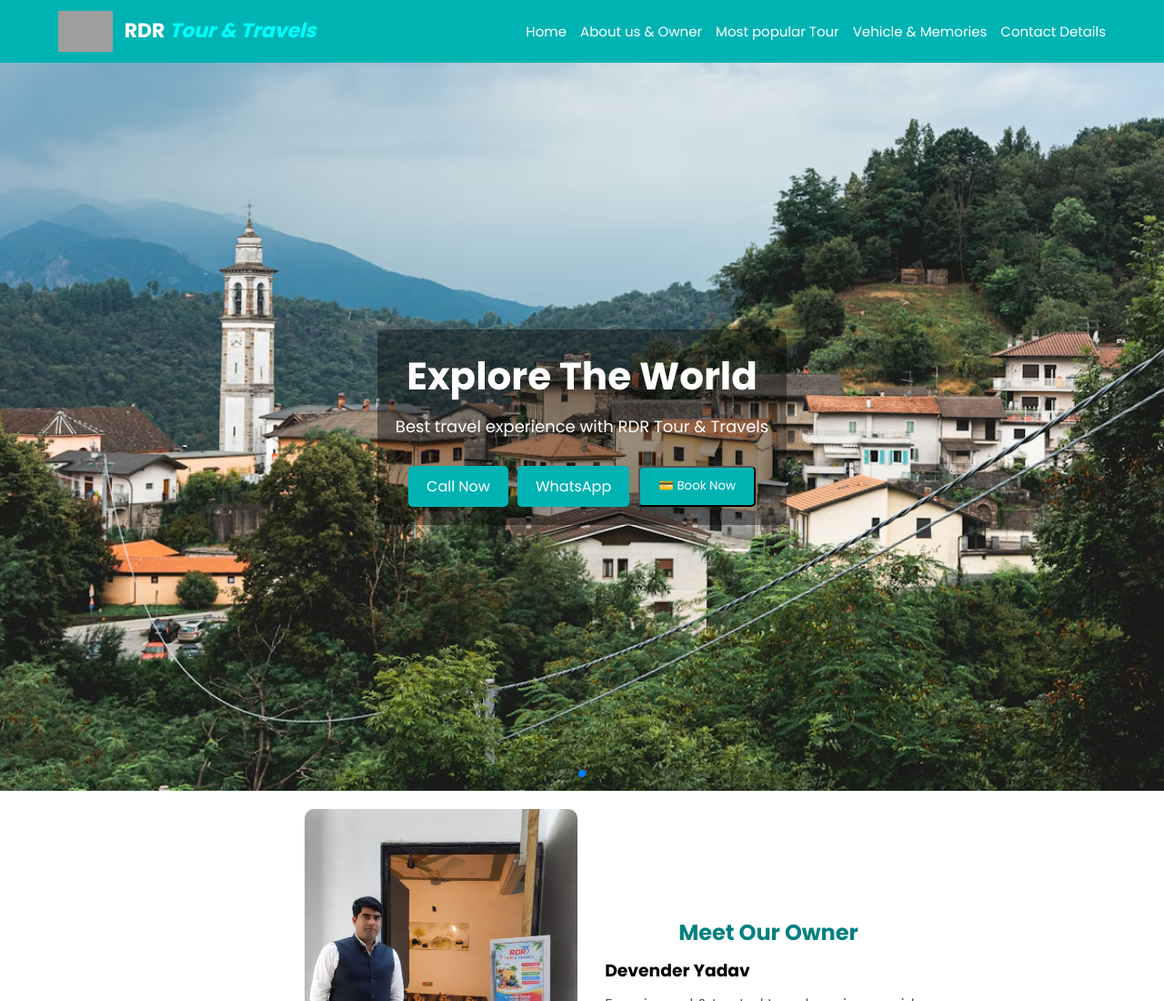
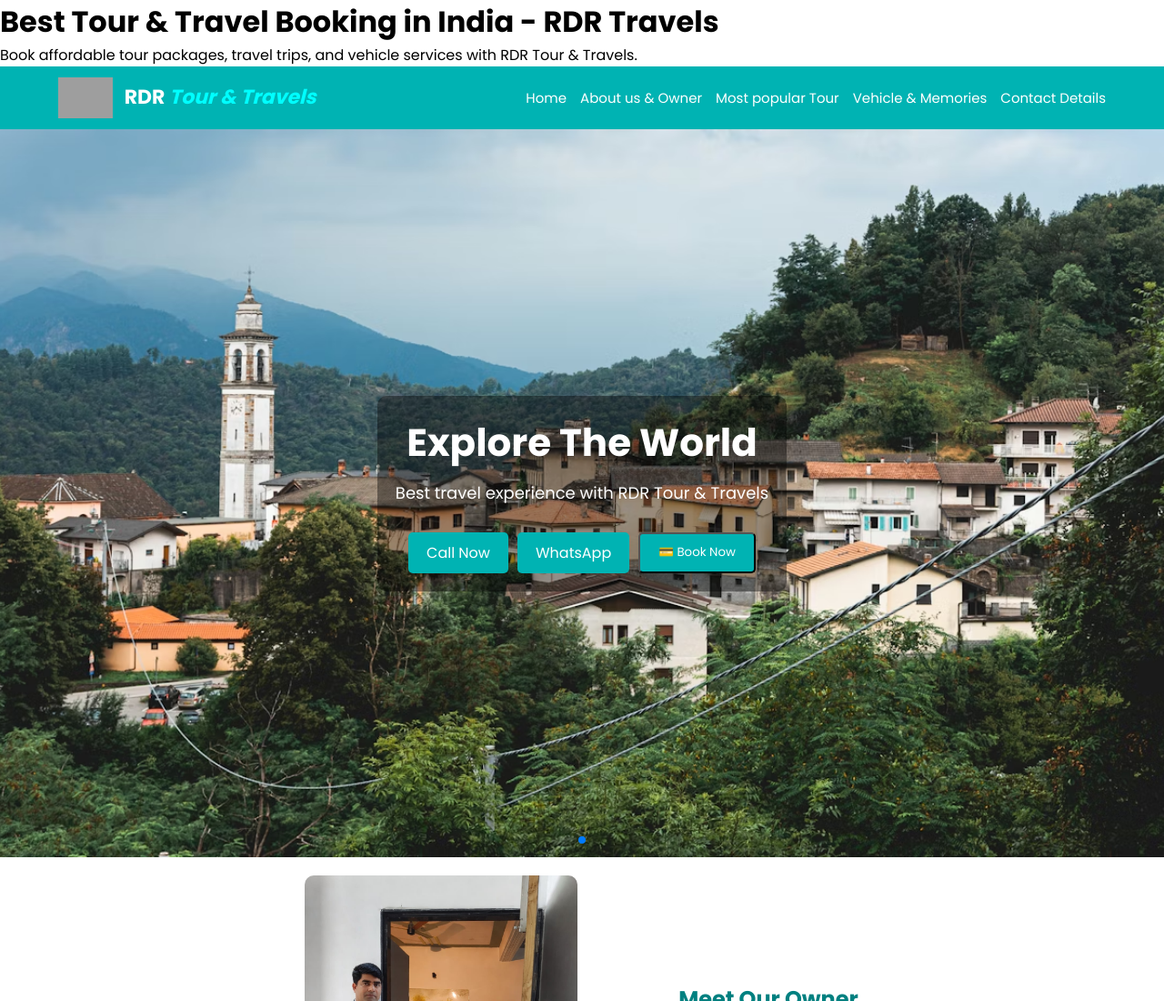
Before and after one commit to Minakshiydv/tour-travel, a website: page public/index.html in a window 1280 px wide. Shown: the top 1100 px of the page at 91% size. Drawn offline with nearby package versions, Linux system fonts and the light colour scheme; grey boxes are pictures that could not be loaded.

Commit message:
SEO header update

```diff
--- a/public/index.html
+++ b/public/index.html
@@ -20,14 +20,21 @@
 
   <link rel="stylesheet" href="https://cdnjs.cloudflare.com/ajax/libs/font-awesome/6.5.0/css/all.min.css">
 
+   <title>RDR Travels - Best Travel & Tour Booking Website</title>
 
+<meta name="description" content="RDR Travels offers best tour packages, flight booking, hotel booking and travel deals in India and worldwide. Affordable and trusted travel services.">
+
+<meta name="keywords" content="travel, tour packages, flight booking, hotel booking, RDR Travels, cheap travel deals India">
+
+<meta name="viewport" content="width=device-width, initial-scale=1.0">
   <!-- CSS -->
 
   <link rel="stylesheet" href="style.css">
 </head>
 
 <body>
-
+ <h1>Best Tour & Travel Booking in India - RDR Travels</h1>
+<p>Book affordable tour packages, travel trips, and vehicle services with RDR Tour & Travels.</p>
 <!-- HEADER -->
 <header>
   <div class="container">
```
